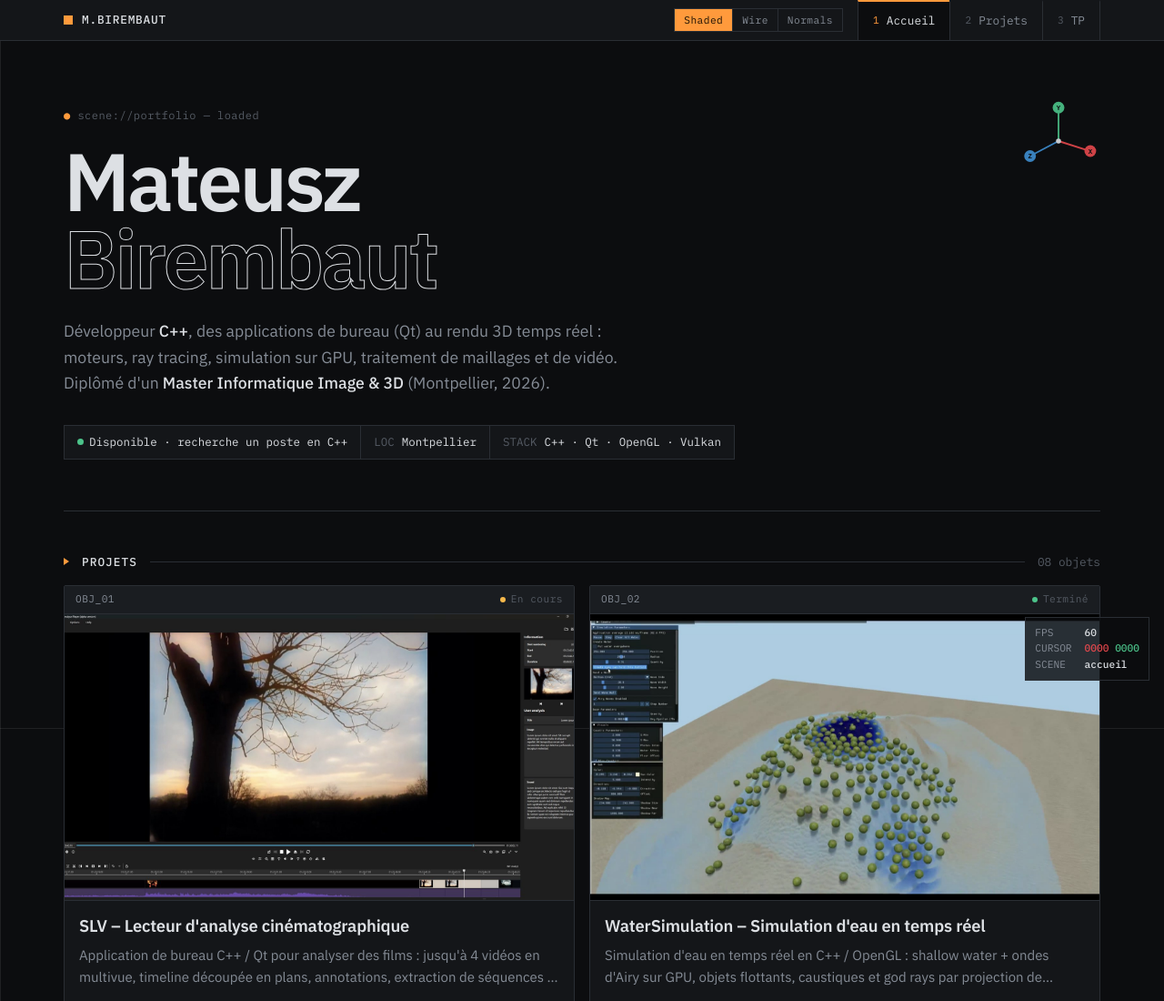
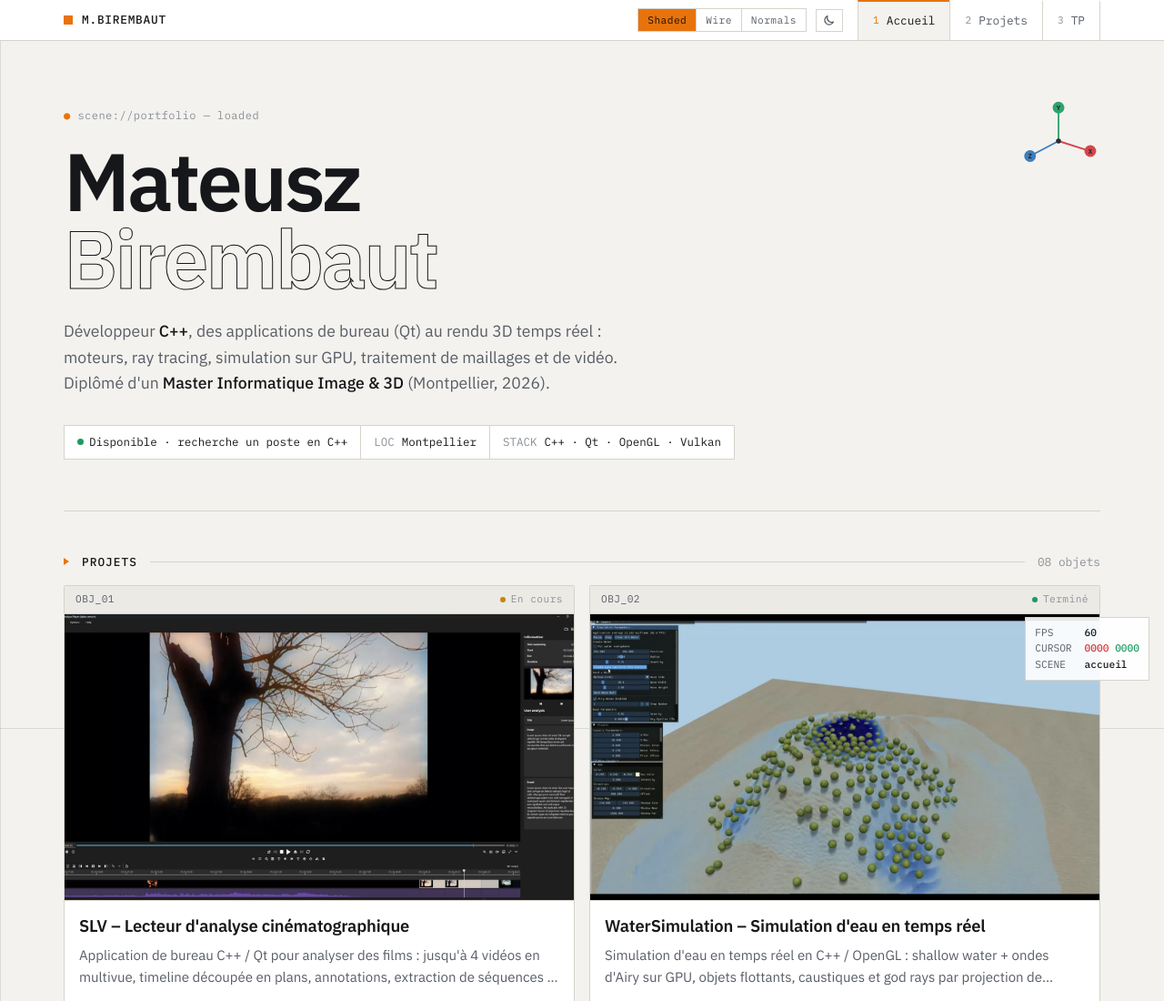
Before and after one commit to Mateusz-Birembaut/Portfolio, a website: page index.html in a window 1280 px wide. Shown: the top 1100 px of the page at 91% size. Drawn offline with Linux system fonts and the light colour scheme; no server answers.

Commit message:
Add light mode

```diff
--- a/assets/css/styles.css
+++ b/assets/css/styles.css
@@ -34,6 +34,50 @@
 	--font-mono: "IBM Plex Mono", ui-monospace, "Cascadia Code", Consolas, monospace;
 
 	--radius: 2px;
+
+	/* Tokens qui changent avec le thème */
+	--text-soft: #c3c7cd;            /* paragraphes longs */
+	--overlay: rgba(12, 13, 15, .85); /* légendes, HUD */
+	--media-bg: #08090a;             /* fond derrière images / vidéos */
+	--edges-filter: url(#fx-edges);  /* filtre du mode Wire */
+
+	color-scheme: dark;
+}
+
+/* ==========================================================================
+   Thème clair — activé par data-theme="light" sur <html> (voir fx.js)
+   ========================================================================== */
+[data-theme="light"] {
+	--bg: #f3f2ee;
+	--panel: #ffffff;
+	--panel-head: #ebeae5;
+	--panel-hover: #f9f8f5;
+	--border: #d5d3cb;
+	--border-strong: #b5b2a8;
+
+	--text: #16171a;
+	--muted: #585d66;
+	--faint: #8b9098;
+	--text-soft: #33363c;
+
+	--accent: #e8730c;
+	--accent-ink: #1a0f04;
+
+	--axis-x: #d1343a;
+	--axis-y: #1d9a60;
+	--axis-z: #2a72b5;
+
+	--grid-minor: rgba(0, 0, 0, .035);
+	--grid-major: rgba(0, 0, 0, .07);
+
+	--ok: #1d9a60;
+	--warn: #c4860f;
+	--err: #d1343a;
+
+	--overlay: rgba(255, 255, 255, .9);
+	--media-bg: #e4e2dc;
+
+	color-scheme: light;
 }
 
 *,
@@ -231,7 +275,7 @@ main.container {
 	font-size: .7rem;
 	line-height: 1.55;
 	color: var(--muted);
-	background: rgba(12, 13, 15, .82);
+	background: var(--overlay);
 	border: 1px solid var(--border);
 	pointer-events: none;
 	font-variant-numeric: tabular-nums;
@@ -505,7 +549,7 @@ h1.page-title {
 .card .thumb-wrap {
 	position: relative;
 	aspect-ratio: 16 / 9;
-	background: color-mix(in srgb, var(--bg) 70%, #000);
+	background: var(--media-bg);
 	border-bottom: 1px solid var(--border);
 	overflow: hidden;
 }
@@ -739,7 +783,7 @@ h1.page-title {
 
 .project-hero .desc p {
 	margin: 0 0 20px;
-	color: #c3c7cd;
+	color: var(--text-soft);
 	max-width: 68ch
 }
 
@@ -826,7 +870,7 @@ h1.page-title {
 .media-item {
 	position: relative;
 	margin: 0;
-	background: #08090a;
+	background: var(--media-bg);
 	border: 1px solid var(--border);
 	overflow: hidden;
 }
@@ -867,7 +911,7 @@ h1.page-title {
 	font-family: var(--font-mono);
 	font-size: .66rem;
 	color: var(--muted);
-	background: rgba(12, 13, 15, .85);
+	background: var(--overlay);
 	border-right: 1px solid var(--border);
 	border-bottom: 1px solid var(--border);
 	pointer-events: none;
@@ -929,7 +973,7 @@ h1.page-title {
 
 .about p {
 	margin: 0 0 16px;
-	color: #c3c7cd
+	color: var(--text-soft)
 }
 
 .about .contact {
@@ -1166,7 +1210,7 @@ h1.page-title {
 
 [data-shading="wire"] img,
 [data-shading="wire"] video {
-	filter: url(#fx-edges) !important
+	filter: var(--edges-filter) !important
 }
 
 [data-shading="wire"] .hero h1,
@@ -1238,6 +1282,54 @@ h1.page-title {
 	color: #00663a
 }
 
+/* ---------- Bouton thème clair / sombre ---------- */
+.theme-toggle {
+	display: grid;
+	place-items: center;
+	width: 30px;
+	height: 25px;
+	flex: none;
+	padding: 0;
+	color: var(--muted);
+	background: transparent;
+	border: 1px solid var(--border);
+	cursor: pointer
+}
+
+.theme-toggle:hover {
+	color: var(--accent);
+	border-color: var(--accent)
+}
+
+.theme-toggle svg {
+	width: 15px;
+	height: 15px
+}
+
+/* En sombre on propose le soleil, en clair la lune */
+.theme-toggle .moon,
+[data-theme="light"] .theme-toggle .sun {
+	display: none
+}
+
+[data-theme="light"] .theme-toggle .moon {
+	display: block
+}
+
+/* ---------- Thème clair + mode Wire : traits sombres sur papier ---------- */
+[data-theme="light"][data-shading="wire"] {
+	--border: #8c919a;
+	--muted: #4f545c;
+	/* contours blancs sur noir -> inversés pour le fond clair */
+	--edges-filter: url(#fx-edges) invert(1);
+}
+
+[data-theme="light"][data-shading="wire"] body,
+[data-theme="light"][data-shading="wire"] .site-header,
+[data-theme="light"][data-shading="wire"] .site-footer {
+	background-color: #fbfbf9
+}
+
 /* Mobile / tablette : le sélecteur passe sur une 2e ligne, pleine largeur */
 @media (max-width: 860px) {
 	.header-inner {
@@ -1268,6 +1360,12 @@ h1.page-title {
 		padding: 7px 0
 	}
 
+	.theme-toggle {
+		width: 40px;
+		height: auto;
+		align-self: stretch
+	}
+
 	.inspector {
 		top: 100px
 	}
--- a/assets/js/fx.js
+++ b/assets/js/fx.js
@@ -24,4 +24,36 @@ document.querySelectorAll('.shading button').forEach(b => {
 });
 try { setShading(sessionStorage.getItem('shading') || 'shaded'); } catch { setShading('shaded'); }
 
-export { setShading };
+/* ==========================================================================
+   Thème clair / sombre
+   (le thème initial est déjà posé par le petit script dans <head>)
+   ========================================================================== */
+
+const themeBtn = document.getElementById('themeToggle');
+const themeMeta = document.querySelector('meta[name="theme-color"]');
+const systemLight = window.matchMedia('(prefers-color-scheme: light)');
+
+function applyTheme(theme) {
+	root.dataset.theme = theme;
+	if (themeMeta) themeMeta.content = theme === 'light' ? '#ffffff' : '#141619';
+	if (themeBtn) themeBtn.setAttribute('aria-label', theme === 'light' ? 'Passer en thème sombre' : 'Passer en thème clair');
+}
+
+function storedTheme() {
+	try { return localStorage.getItem('theme'); } catch { return null; }
+}
+
+applyTheme(root.dataset.theme === 'light' ? 'light' : 'dark');
+
+themeBtn?.addEventListener('click', () => {
+	const next = root.dataset.theme === 'light' ? 'dark' : 'light';
+	applyTheme(next);
+	try { localStorage.setItem('theme', next); } catch { }
+});
+
+// Si le visiteur n'a rien choisi, on suit les changements du système (ex. passage auto en mode sombre le soir)
+systemLight.addEventListener?.('change', (e) => {
+	if (!storedTheme()) applyTheme(e.matches ? 'light' : 'dark');
+});
+
+export { setShading, applyTheme };
--- a/index.html
+++ b/index.html
@@ -11,6 +11,15 @@
     <link rel="preconnect" href="https://fonts.gstatic.com" crossorigin>
     <link href="https://fonts.googleapis.com/css2?family=IBM+Plex+Mono:wght@400;500&family=IBM+Plex+Sans:wght@400;500;600&display=swap" rel="stylesheet">
     <link rel="stylesheet" href="assets/css/styles.css" />
+    <script>
+      // Thème appliqué avant l'affichage pour éviter un flash : choix mémorisé, sinon préférence du système
+      (function () {
+        var t = null;
+        try { t = localStorage.getItem('theme'); } catch (e) {}
+        if (t !== 'light' && t !== 'dark') t = matchMedia('(prefers-color-scheme: light)').matches ? 'light' : 'dark';
+        document.documentElement.dataset.theme = t;
+      })();
+    </script>
   </head>
   <body>
     <header class="site-header">
@@ -22,6 +31,10 @@
             <button type="button" data-mode="wire" aria-pressed="false" title="Fil de fer">Wire</button>
             <button type="button" data-mode="normals" aria-pressed="false" title="Normales">Normals</button>
           </div>
+          <button type="button" class="theme-toggle" id="themeToggle" aria-label="Passer en thème clair" title="Thème clair / sombre">
+            <svg class="sun" viewBox="0 0 24 24" fill="none" stroke="currentColor" stroke-width="2" stroke-linecap="square" aria-hidden="true"><circle cx="12" cy="12" r="4"/><path d="M12 2v2M12 20v2M2 12h2M20 12h2M4.9 4.9l1.4 1.4M17.7 17.7l1.4 1.4M4.9 19.1l1.4-1.4M17.7 6.3l1.4-1.4"/></svg>
+            <svg class="moon" viewBox="0 0 24 24" fill="none" stroke="currentColor" stroke-width="2" stroke-linejoin="round" aria-hidden="true"><path d="M20 14.5A8 8 0 0 1 9.5 4a8 8 0 1 0 10.5 10.5z"/></svg>
+          </button>
         </div>
         <nav class="nav" aria-label="Navigation principale">
           <a href="#/" class="nav-link" data-route=""><span class="key">1</span>Accueil</a>
```
